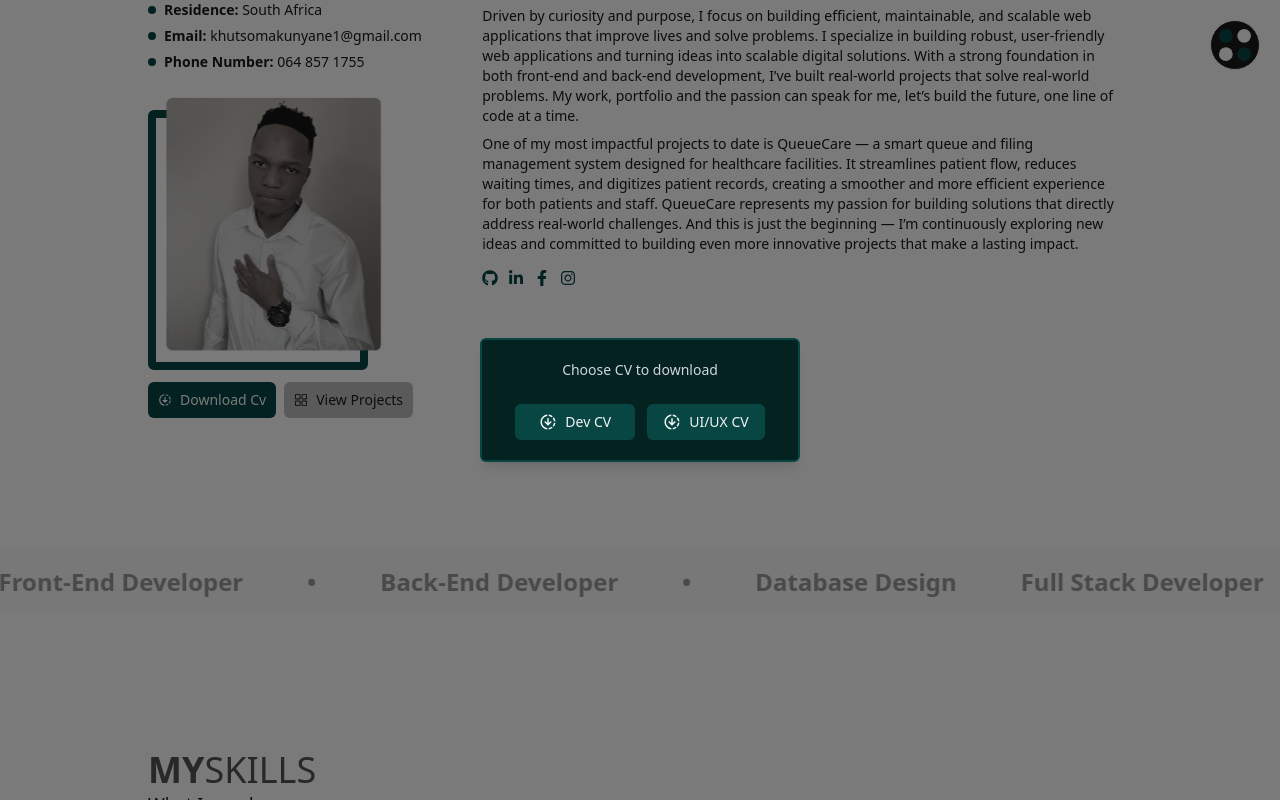
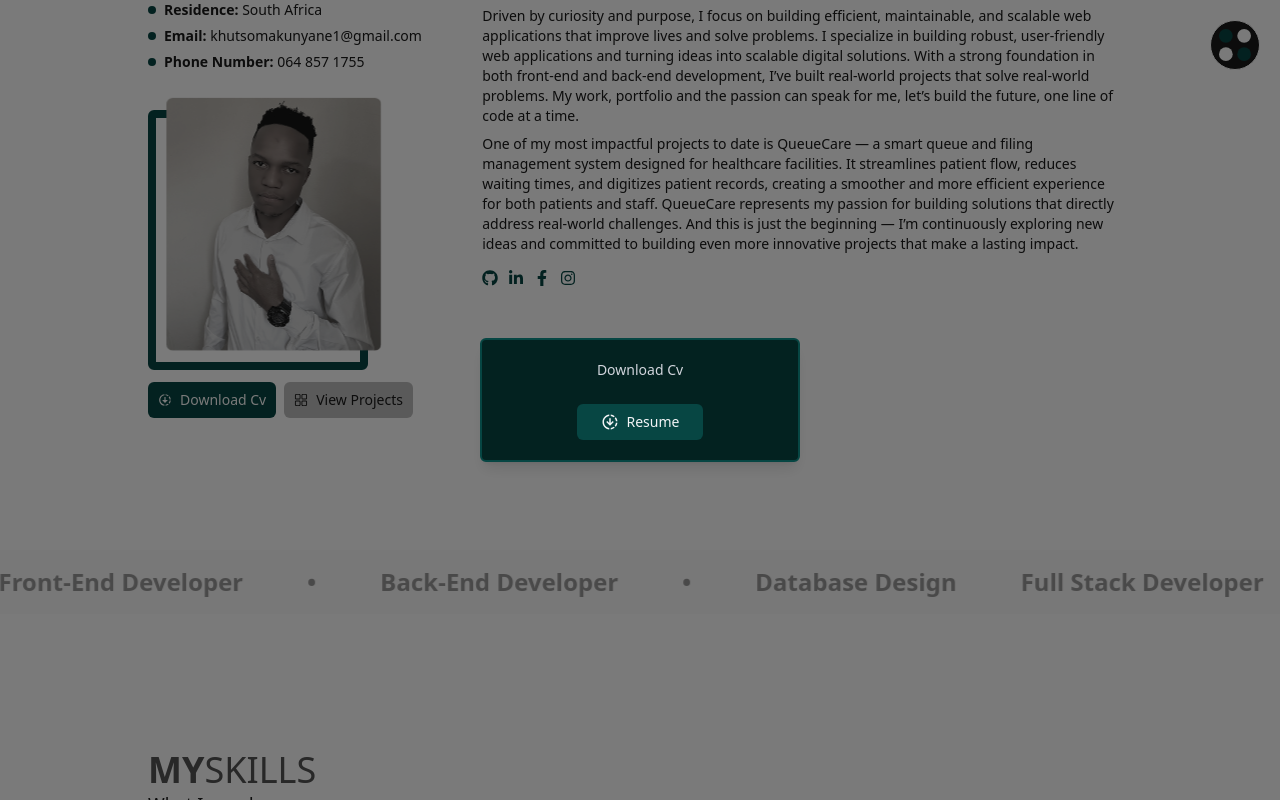
Before and after one commit to khutso-student/my_portfolio, a React (Vite) app in the folder front-end/: page / in a window 1280 px wide. Both pictures are taken after a click on the button "Download Cv". Shown: the part 1050-1850 px from the top of the page. Built offline with nearby package versions, Linux system fonts and the light colour scheme.

Commit message:
Resume addedd

```diff
--- a/front-end/src/Pages/About.jsx
+++ b/front-end/src/Pages/About.jsx
@@ -9,8 +9,7 @@ import { MdOutlineDownloading } from "react-icons/md";
 import { RxDashboard } from "react-icons/rx";
 import { FaGithub, FaLinkedinIn, FaFacebookF, FaInstagram } from "react-icons/fa";
 
-import MERN from '../assets/MERN Cv.pdf';
-import UI from '../assets/UI Cv.pdf';
+import Resume from '../assets/Resume.pdf';
 
 const Details = ({ dot, label, value }) => {
   return (
@@ -178,27 +177,17 @@ export default function About() {
                         exit={{ scale: 0.9, opacity: 0 }}
                         transition={{ duration: 0.3 }}
                    >
-                    <p className="text-gray-300 text-sm mb-3">Choose CV to download</p>
+                    <p className="text-gray-300 text-sm mb-3">Download Cv</p>
 
                     <div className="flex justify-center items-center gap-3 w-full">
                         {/* MERN CV */}
                         <a
-                        href={MERN}
-                        download="Khutso_MERN_CV.pdf"
+                        href={Resume}
+                        download="Khutso_Resume.pdf"
                         className="flex items-center gap-2 bg-[#074643] hover:bg-[#fff] text-gray-100 hover:text-black text-sm px-6 py-2 rounded-md duration-300"
                         >
                         <MdOutlineDownloading size={18} />
-                        Dev CV
-                        </a>
-
-                        {/* UI/UX CV */}
-                        <a
-                        href={UI}
-                        download="Khutso_UI_CV.pdf"
-                        className="flex items-center gap-2 bg-[#074643] hover:bg-[#fff] text-gray-100 hover:text-black text-sm px-4 py-2 rounded-md duration-300"
-                        >
-                        <MdOutlineDownloading size={18} />
-                        UI/UX CV
+                        Resume
                         </a>
                     </div>
                     </div>
```
Also changed, not shown: 1 other file (tests, documents, lock files or other folders).
